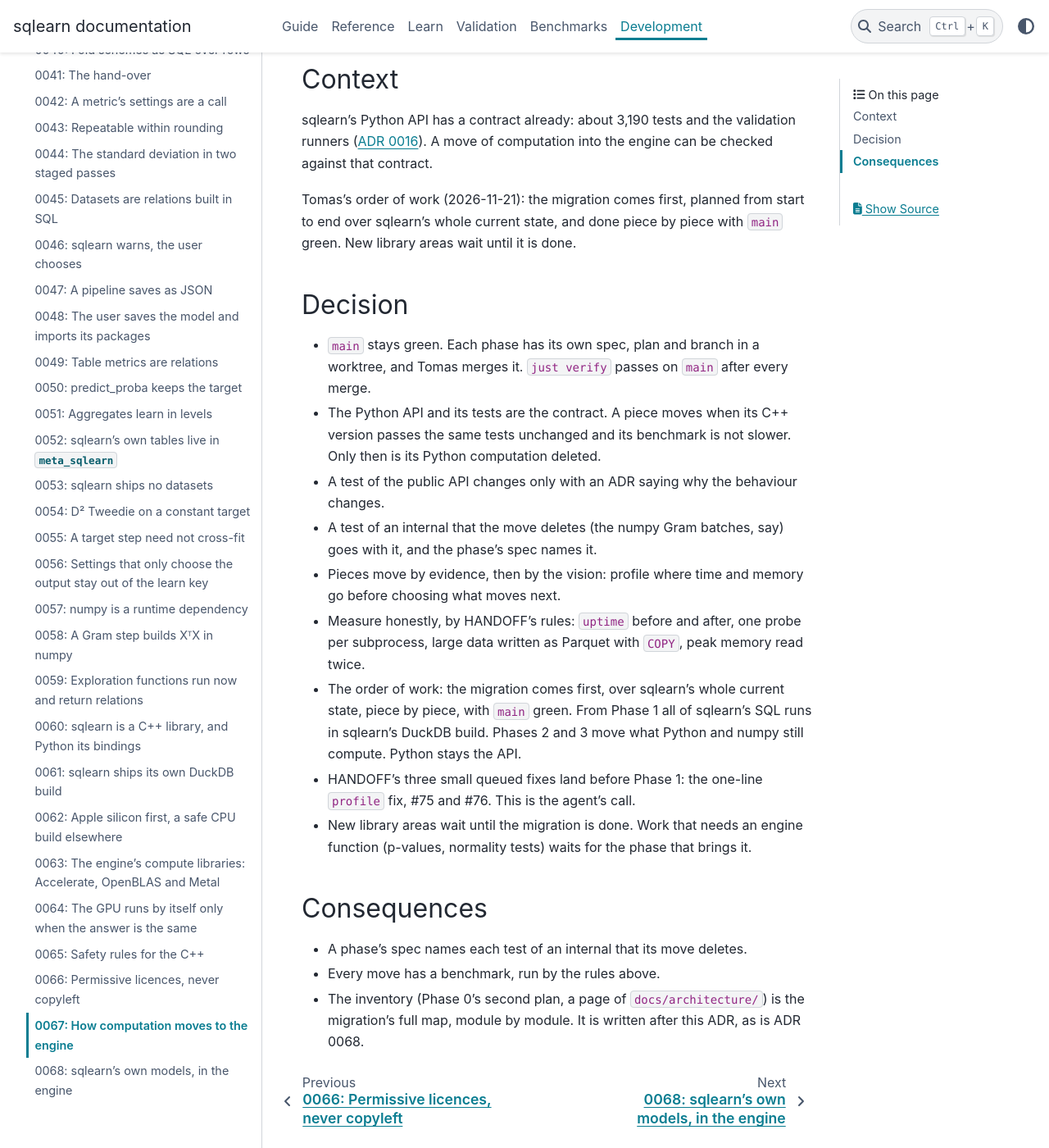
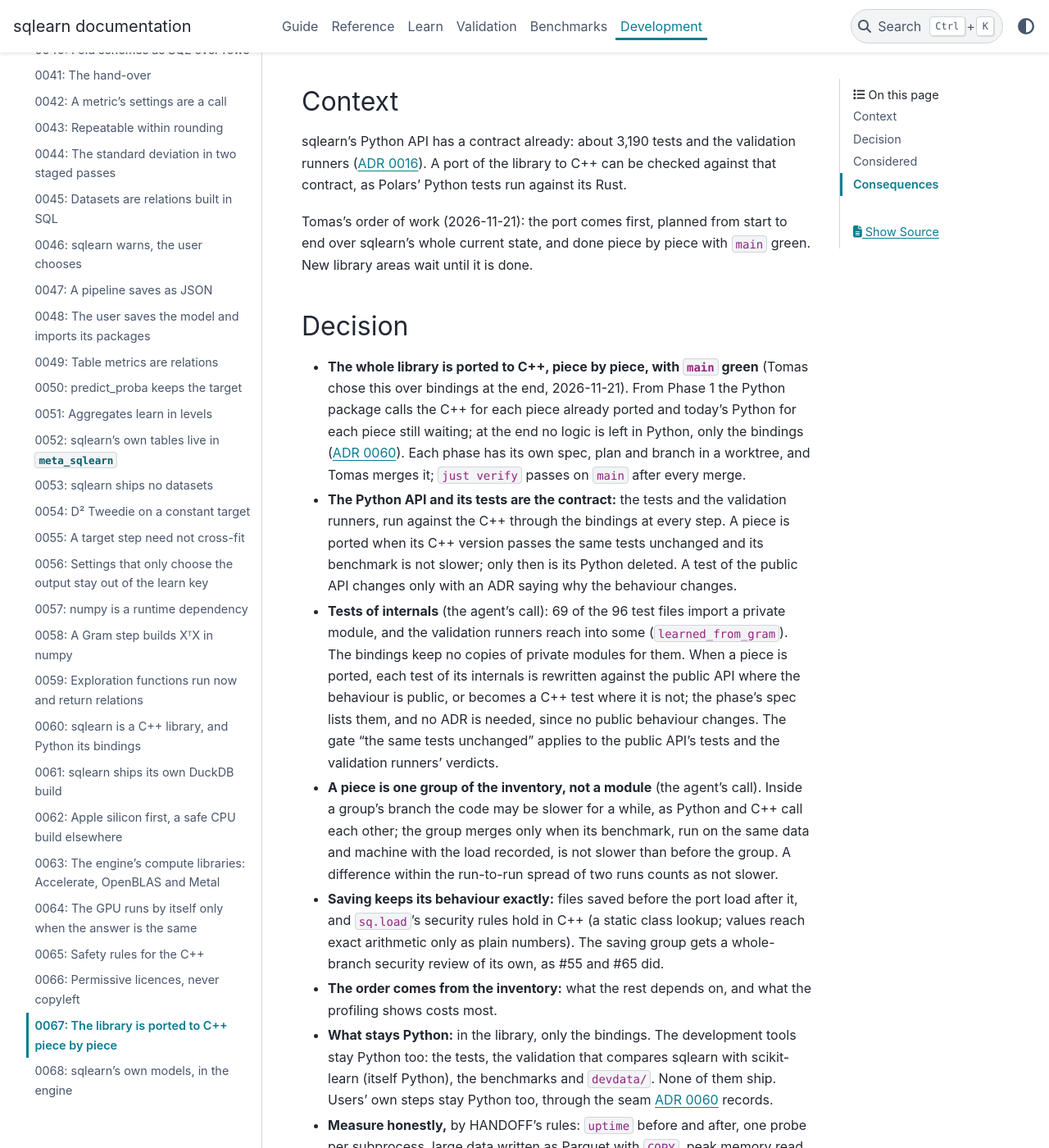
Before and after one commit to glaucis/sqlearn, a Sphinx documentation site: the page built from docs/adr/0067-how-computation-moves-to-the-engine.md, in a window 1280 px wide and 1400 px high, scrolled down 273 px. Shown: the whole window at 82% size. Built offline with Sphinx 7.4.7 and the PyData theme 0.15.4, drawn with Linux system fonts in a browser that asks for light colours; pages that are not in the unit, such as notebooks, are missing from menus; the version number could not be read and is left out; some of the changed text lies outside the part shown.

Commit message:
docs: ADR 0067 ports the whole library to C++ (#78)

```diff
--- a/docs/adr/0067-how-computation-moves-to-the-engine.md
+++ b/docs/adr/0067-how-computation-moves-to-the-engine.md
@@ -4,52 +4,88 @@ tags: [migration, phases, tests, main-green, native-engine, architecture-decisio
 summary: "Records how computation moves to the native engine: piece by piece with main green, the Python API and its tests as the contract, measured honestly, the migration before any new library area."
 related: [docs/adr/0060-a-native-engine-in-cpp-inside-duckdb.md, docs/adr/0016-validation-method.md, docs/adr/0058-a-gram-step-builds-xtx-in-numpy.md, docs/specs/native-engine.md]
 ---
-# 0067: How computation moves to the engine
+# 0067: The library is ported to C++ piece by piece
 
 Status: accepted (2026-11-21). Decided by Tomas on 2026-11-21 with the
-[native engine spec](../specs/native-engine.md) (§3.8, §4).
+[native engine spec](../specs/native-engine.md) (§3.8, §4). Revised before
+merging (2026-11-21), with the spec's revision: the whole library is ported,
+not only its computation.
 
 ## Context
 
 sqlearn's Python API has a contract already: about 3,190 tests and the
-validation runners ([ADR 0016](0016-validation-method.md)). A
-move of computation into the engine can be checked against that contract.
+validation runners ([ADR 0016](0016-validation-method.md)). A port of the
+library to C++ can be checked against that contract, as Polars' Python tests
+run against its Rust.
 
-Tomas's order of work (2026-11-21): the migration comes first, planned from
-start to end over sqlearn's whole current state, and done piece by piece
-with `main` green. New library areas wait until it is done.
+Tomas's order of work (2026-11-21): the port comes first, planned from start
+to end over sqlearn's whole current state, and done piece by piece with
+`main` green. New library areas wait until it is done.
 
 ## Decision
 
-- `main` stays green. Each phase has its own spec, plan and branch in a
-  worktree, and Tomas merges it. `just verify` passes on `main` after every
-  merge.
-- The Python API and its tests are the contract. A piece moves when its C++
-  version passes the same tests unchanged and its benchmark is not slower.
-  Only then is its Python computation deleted.
-- A test of the public API changes only with an ADR saying why the behaviour
-  changes.
-- A test of an internal that the move deletes (the numpy Gram batches, say)
-  goes with it, and the phase's spec names it.
-- Pieces move by evidence, then by the vision: profile where time and
-  memory go before choosing what moves next.
-- Measure honestly, by HANDOFF's rules: `uptime` before and after, one probe
-  per subprocess, large data written as Parquet with `COPY`, peak memory read
-  twice.
-- The order of work: the migration comes first, over sqlearn's whole current
-  state, piece by piece, with `main` green. From Phase 1 all of sqlearn's
-  SQL runs in sqlearn's DuckDB build. Phases 2 and 3 move what Python and
-  numpy still compute. Python stays the API.
-- HANDOFF's three small queued fixes land before Phase 1: the one-line
-  `profile` fix, #75 and #76. This is the agent's call.
-- New library areas wait until the migration is done. Work that needs an
-  engine function (p-values, normality tests) waits for the phase that
-  brings it.
+- **The whole library is ported to C++, piece by piece, with `main` green**
+  (Tomas chose this over bindings at the end, 2026-11-21). From Phase 1 the
+  Python package calls the C++ for each piece already ported and today's Python
+  for each piece still waiting; at the end no logic is left in Python, only the
+  bindings ([ADR 0060](0060-a-native-engine-in-cpp-inside-duckdb.md)). Each
+  phase has its own spec, plan and branch in a worktree, and Tomas merges it;
+  `just verify` passes on `main` after every merge.
+- **The Python API and its tests are the contract:** the tests and the
+  validation runners, run against the C++ through the bindings at every
+  step. A piece is ported when its C++ version passes the same tests
+  unchanged and its benchmark is not slower; only then is its Python
+  deleted. A test of the public API changes only with an ADR saying why the
+  behaviour changes.
+- **Tests of internals** (the agent's call): 69 of the 96 test files import a
+  private module, and the validation runners reach into some
+  (`learned_from_gram`). The bindings keep no copies of private modules for
+  them. When a piece is ported, each test of its internals is rewritten
+  against the public API where the behaviour is public, or becomes a C++ test
+  where it is not; the phase's spec lists them, and no ADR is needed, since
+  no public behaviour changes. The gate "the same tests unchanged" applies to
+  the public API's tests and the validation runners' verdicts.
+- **A piece is one group of the inventory, not a module** (the agent's
+  call). Inside a group's branch the code may be slower for a while, as
+  Python and C++ call each other; the group merges only when its benchmark,
+  run on the same data and machine with the load recorded, is not slower than
+  before the group. A difference within the run-to-run spread of two runs
+  counts as not slower.
+- **Saving keeps its behaviour exactly:** files saved before the port load
+  after it, and `sq.load`'s security rules hold in C++ (a static class
+  lookup; values reach exact arithmetic only as plain numbers). The saving
+  group gets a whole-branch security review of its own, as #55 and #65 did.
+- **The order comes from the inventory:** what the rest depends on, and what
+  the profiling shows costs most.
+- **What stays Python:** in the library, only the bindings. The development
+  tools stay Python too: the tests, the validation that compares sqlearn with
+  scikit-learn (itself Python), the benchmarks and `devdata/`. None of them
+  ship. Users' own steps stay Python too, through the seam
+  [ADR 0060](0060-a-native-engine-in-cpp-inside-duckdb.md) records.
+- **Measure honestly,** by HANDOFF's rules: `uptime` before and after, one
+  probe per subprocess, large data written as Parquet with `COPY`, peak memory
+  read twice.
+- **The order of work** (Tomas, 2026-11-21): the port comes before any new
+  library area. From Phase 1 all of sqlearn's SQL runs in sqlearn's DuckDB
+  build, and the Python package loads the C++ library's bindings; Phases 2 to
+  4 port the library, and the inventory is the port's full map, module by
+  module. Work that needs an engine function (p-values, normality tests)
+  waits for the phase that brings it.
+- **HANDOFF's three small queued fixes land before Phase 1:** the one-line
+  `profile` fix, #75 and #76 (the agent's call).
+
+## Considered
+
+- Bindings only at the end, the C++ tested by C++ ports of the tests: a
+  difference from today's answers shows up only at the end, across the whole
+  library, and the tests are written twice (Tomas chose bindings from the
+  start, 2026-11-21).
 
 ## Consequences
 
-- A phase's spec names each test of an internal that its move deletes.
-- Every move has a benchmark, run by the rules above.
+- A phase's spec lists each test of an internal that its port rewrites or
+  deletes.
+- Every group has a benchmark, run by the rules above.
 - The inventory (Phase 0's second plan, a page of `docs/architecture/`) is
-  the migration's full map, module by module. It is written after this ADR,
-  as is ADR 0068.
+  the port's full map, module by module. It is written after this ADR, as is
+  ADR 0068.
```
Also changed, not shown: CLAUDE.md (+6 -3 lines), docs/adr/index.md (+1 -1 lines).
